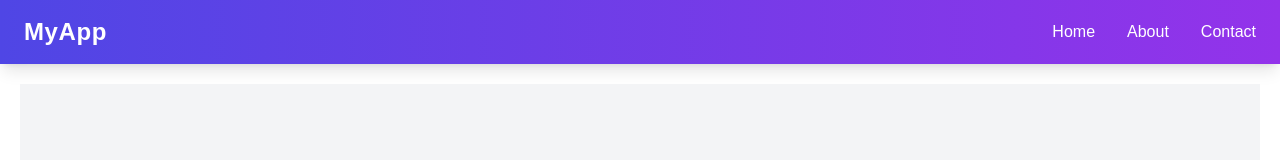
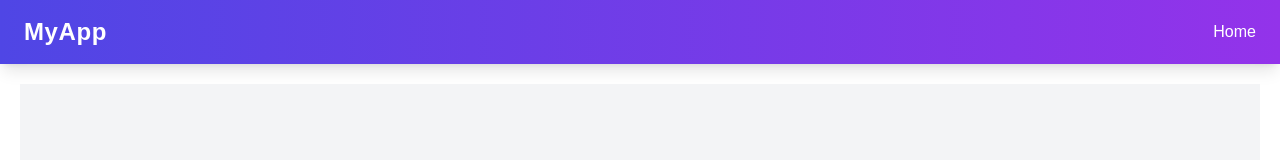
Before and after one commit to Abdumuhammadjon/fullstack1, a Next.js app in the folder frontend/: page /Login in a window 1280 px wide. Shown: the top 160 px of the page. Built offline with nearby package versions, Linux system fonts and the light colour scheme.

Commit message:
htrtdhdgh

```diff
--- a/frontend/components/Navbar.jsx
+++ b/frontend/components/Navbar.jsx
@@ -48,22 +48,7 @@ const Navbar = () => {
             Home
           </span>
         </li>
-        <li>
-          <span
-            onClick={handleAboutClick}
-            className="text-white hover:text-indigo-200 transition-colors duration-200 cursor-pointer"
-          >
-            About
-          </span>
-        </li>
-        <li>
-          <span
-            onClick={handleContactClick}
-            className="text-white hover:text-indigo-200 transition-colors duration-200 cursor-pointer"
-          >
-            Contact
-          </span>
-        </li>
+
         {isLoggedIn && (
           <li
             className="flex items-center gap-2 px-4 py-2 rounded-full cursor-pointer bg-indigo-700 hover:bg-indigo-800 transition-colors duration-200"
```
